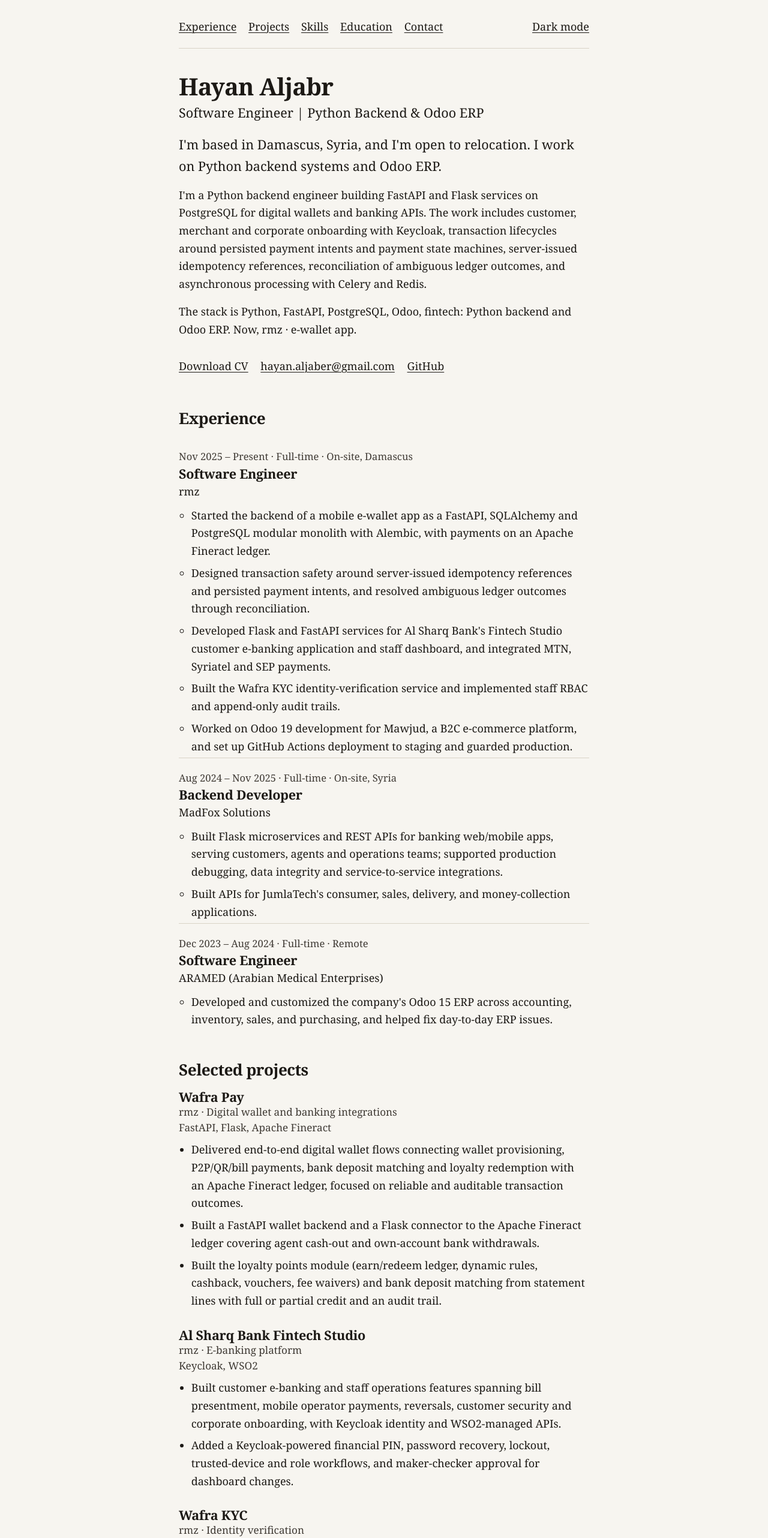
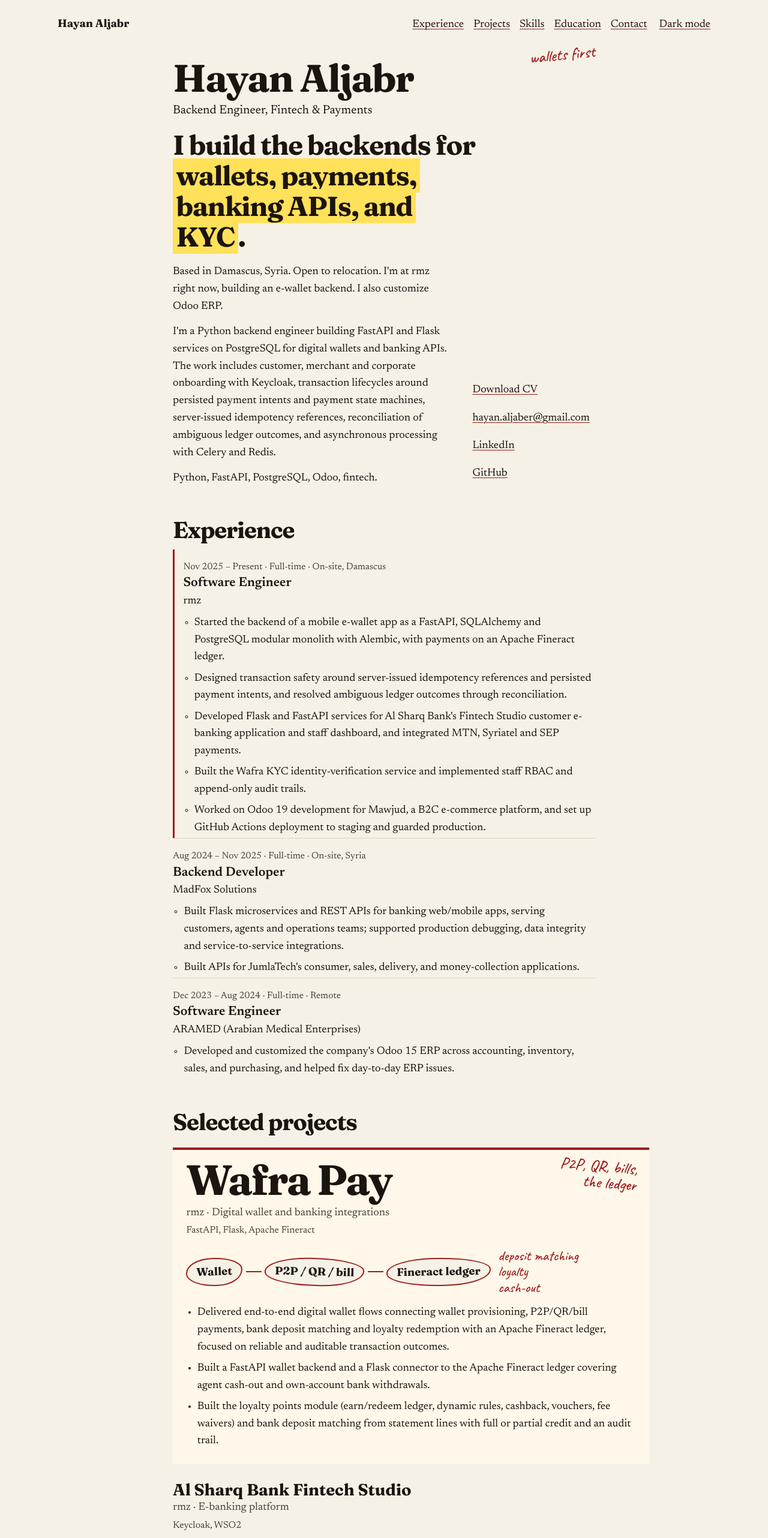
Before and after one commit to hayan-gh/hayan-gh.github.io, a plain HTML site: page index.html in a window 1280 px wide. Shown: the top 2564 px of the page at 60% size. Drawn offline with Linux system fonts and the light colour scheme.

Commit message:
Give the personal page a louder, hand-made voice.
Lead with fintech, set the name in Fraunces, and let Wafra Pay carry a drawn payment flow.

Co-authored-by: Hayan Aljabr <hayan-gh@users.noreply.github.com>

```diff
--- a/css/styles.css
+++ b/css/styles.css
@@ -1,77 +1,110 @@
 @font-face {
-  font-family: "Noto Serif";
-  src: url("../assets/fonts/NotoSerif-Regular.ttf") format("truetype");
+  font-family: Fraunces;
+  src: url("../assets/fonts/Fraunces-Bold.woff2") format("woff2");
+  font-weight: 700;
+  font-style: normal;
+  font-display: swap;
+}
+
+@font-face {
+  font-family: Newsreader;
+  src: url("../assets/fonts/Newsreader-Regular.woff2") format("woff2");
   font-weight: 400;
   font-style: normal;
   font-display: swap;
 }
 
 @font-face {
-  font-family: "Noto Serif";
-  src: url("../assets/fonts/NotoSerif-Bold.ttf") format("truetype");
-  font-weight: 700;
+  font-family: Newsreader;
+  src: url("../assets/fonts/Newsreader-SemiBold.woff2") format("woff2");
+  font-weight: 600;
+  font-style: normal;
+  font-display: swap;
+}
+
+@font-face {
+  font-family: Caveat;
+  src: url("../assets/fonts/Caveat-Medium.woff2") format("woff2");
+  font-weight: 500;
   font-style: normal;
   font-display: swap;
 }
 
 :root {
-  --bg: #f7f5f0;
-  --ink: #1c1915;
-  --muted: #3f3a34;
-  --line: #d9d3c7;
-  --focus: #1c1915;
+  --bg: #f6f1e6;
+  --ink: #1c140f;
+  --muted: #4a3f36;
+  --line: #ddd2c2;
+  --stamp: #9d1c1c;
+  --mark: #ffe15a;
+  --mark-ink: #1c140f;
+  --feature: #fff8ea;
+  --focus: #1c140f;
   color-scheme: light;
 }
 
 @media (prefers-color-scheme: dark) {
   :root:not([data-theme="light"]) {
-    --bg: #1c1b19;
-    --ink: #f3efe6;
-    --muted: #d2cbc0;
-    --line: #3c3832;
-    --focus: #f3efe6;
+    --bg: #161311;
+    --ink: #f6f0e6;
+    --muted: #d4c8b8;
+    --line: #3a332c;
+    --stamp: #ffb4a8;
+    --mark: #ffe15a;
+    --mark-ink: #1c140f;
+    --feature: #241c17;
+    --focus: #f6f0e6;
     color-scheme: dark;
   }
 }
 
 :root[data-theme="dark"] {
-  --bg: #1c1b19;
-  --ink: #f3efe6;
-  --muted: #d2cbc0;
-  --line: #3c3832;
-  --focus: #f3efe6;
+  --bg: #161311;
+  --ink: #f6f0e6;
+  --muted: #d4c8b8;
+  --line: #3a332c;
+  --stamp: #ffb4a8;
+  --mark: #ffe15a;
+  --mark-ink: #1c140f;
+  --feature: #241c17;
+  --focus: #f6f0e6;
   color-scheme: dark;
 }
 
-:root[data-theme="light"] {
-  color-scheme: light;
-}
+:root[data-theme="light"] { color-scheme: light; }
 
 *,
 *::before,
 *::after { box-sizing: border-box; }
 
-html { font-size: 112.5%; }
-
 body {
   margin: 0;
   background: var(--bg);
   color: var(--ink);
-  font-family: "Noto Serif", Palatino, "Palatino Linotype", serif;
-  font-weight: 400;
-  line-height: 1.65;
+  font-family: Newsreader, Palatino, "Palatino Linotype", serif;
+  font-size: 1.125rem;
+  line-height: 1.6;
   text-rendering: optimizeLegibility;
 }
 
 h1, h2, h3, p { margin: 0; }
 
+h1, .punch, .feature h3 {
+  font-family: Fraunces, "Iowan Old Style", Palatino, serif;
+  font-weight: 700;
+  letter-spacing: -0.03em;
+}
+
 a {
   color: inherit;
+  text-decoration-line: underline;
+  text-decoration-color: var(--stamp);
   text-decoration-thickness: 1px;
-  text-underline-offset: 0.16em;
+  text-underline-offset: 0.18em;
+  transition: text-decoration-thickness 0.16s ease;
 }
 
-a:hover { text-decoration-thickness: 2px; }
+a:hover { text-decoration-thickness: 3px; }
 
 :focus { outline: none; }
 
@@ -81,43 +114,62 @@ a:hover { text-decoration-thickness: 2px; }
 }
 
 ::selection {
-  background: #d7c4a1;
-  color: #1c1915;
+  background: var(--mark);
+  color: var(--mark-ink);
 }
 
 .skip {
   position: absolute;
   left: 0.75rem;
   top: 0;
-  transform: translateY(-120%);
+  transform: translateY(-140%);
   background: var(--ink);
   color: var(--bg);
-  padding: 0.45rem 0.7rem;
+  padding: 0.4rem 0.7rem;
   z-index: 5;
 }
 
 .skip:focus { transform: none; }
 
+.visually-hidden {
+  position: absolute;
+  width: 1px;
+  height: 1px;
+  padding: 0;
+  margin: -1px;
+  overflow: hidden;
+  clip: rect(0, 0, 0, 0);
+  white-space: nowrap;
+  border: 0;
+}
+
 .mast {
   display: flex;
   flex-wrap: wrap;
   align-items: baseline;
-  justify-content: space-between;
-  gap: 0.75rem 1.5rem;
-  width: min(38rem, calc(100% - 2.5rem));
-  margin: 1.25rem auto 0;
-  padding-bottom: 0.75rem;
-  border-bottom: 1px solid var(--line);
+  gap: 0.6rem 1.25rem;
+  width: min(68rem, calc(100% - 2.5rem));
+  margin: 0.8rem auto 0;
+  padding: 0.4rem 0 0.7rem;
+}
+
+.home {
+  font-family: Fraunces, Palatino, serif;
+  font-weight: 700;
+  text-decoration: none;
+  margin-right: auto;
 }
 
 .nav {
   display: flex;
   flex-wrap: wrap;
-  gap: 0.35rem 1.1rem;
+  gap: 0.2rem 1rem;
 }
 
 .nav a,
-.theme-toggle {
+.theme-toggle,
+.links a,
+.contact-list a {
   min-height: 44px;
   display: inline-flex;
   align-items: center;
@@ -125,192 +177,272 @@ a:hover { text-decoration-thickness: 2px; }
 
 .theme-toggle {
   appearance: none;
+  border: 0;
   background: none;
-  border: 0;
   padding: 0;
   color: inherit;
   font: inherit;
+  cursor: pointer;
   text-decoration: underline;
-  text-underline-offset: 0.16em;
-  cursor: pointer;
+  text-decoration-color: var(--stamp);
+  text-underline-offset: 0.18em;
 }
 
 .page {
-  width: min(38rem, calc(100% - 2.5rem));
-  margin: 2.25rem auto 4rem;
+  width: min(44rem, calc(100% - 2.5rem));
+  margin: 0 auto 4rem;
+}
+
+.hero { position: relative; padding-top: 1.2rem; }
+
+.scribble {
+  font-family: Caveat, "Segoe Print", cursive;
+  font-size: 1.7rem;
+  line-height: 1;
+  color: var(--stamp);
+  margin: 0;
+}
+
+.hero .scribble {
+  position: absolute;
+  right: 0;
+  top: 0.2rem;
+  transform: rotate(-6deg);
+  max-width: 9rem;
 }
 
 h1 {
-  font-size: clamp(1.85rem, 3.1vw, 2.65rem);
-  font-weight: 700;
-  letter-spacing: -0.02em;
-  line-height: 1.15;
+  font-size: clamp(2.15rem, 5vw, 4.15rem);
+  line-height: 1.02;
   white-space: nowrap;
-  margin-bottom: 0.35rem;
+  margin: 0.2rem 0 0.35rem;
 }
 
 .title {
-  font-size: 1.2rem;
-  line-height: 1.35;
-  margin-bottom: 1.15rem;
+  font-size: 1.25rem;
+  margin-bottom: 1rem;
 }
 
-.lede { font-size: 1.2rem; }
+.punch {
+  font-size: clamp(1.85rem, 3.6vw, 2.85rem);
+  line-height: 1.12;
+  max-width: 16ch;
+  margin-bottom: 1.2rem;
+}
 
-.intro p + p { margin-top: 0.9rem; }
+.mark {
+  background: var(--mark);
+  color: var(--mark-ink);
+  box-decoration-break: clone;
+  -webkit-box-decoration-break: clone;
+  padding: 0 0.12em;
+}
+
+.hero-split {
+  display: grid;
+  grid-template-columns: minmax(0, 1.6fr) minmax(9rem, 0.7fr);
+  gap: 1.25rem 2rem;
+  align-items: end;
+}
+
+.hero-split p + p { margin-top: 0.85rem; }
 
 .links {
-  margin-top: 1.35rem !important;
   display: flex;
-  flex-wrap: wrap;
-  gap: 0.35rem 1.15rem;
+  flex-direction: column;
+  align-items: flex-start;
+  gap: 0.15rem;
+  margin: 0;
 }
 
-.links a { min-height: 44px; display: inline-flex; align-items: center; }
-
-section { margin-top: 2.75rem; }
+section { margin-top: 3.2rem; }
 
 h2 {
-  font-size: 1.45rem;
+  font-family: Fraunces, Palatino, serif;
+  font-size: clamp(1.8rem, 3vw, 2.4rem);
   font-weight: 700;
-  letter-spacing: -0.02em;
-  line-height: 1.2;
-  margin-bottom: 0.85rem;
+  letter-spacing: -0.03em;
+  line-height: 1.05;
+  margin-bottom: 0.8rem;
 }
 
-#languages-heading { margin-top: 1.75rem; }
+.timeline { list-style: none; margin: 0; padding: 0; }
 
-.timeline {
-  list-style: none;
-  margin: 0;
-  padding: 0;
-}
-
-.role {
-  margin: 0;
-  padding: 1.15rem 0 0.2rem;
-}
+.role { padding: 1.05rem 0 0.15rem; }
 
 .timeline .role + .role { border-top: 1px solid var(--line); }
 
-.meta {
-  color: var(--muted);
-  font-size: 0.92rem;
-  line-height: 1.4;
-  margin-bottom: 0.2rem;
-}
+.role.now { border-left: 3px solid var(--stamp); padding-left: 0.9rem; }
+
+.meta, .where, .tools { color: var(--muted); }
+
+.meta { font-size: 0.98rem; margin-bottom: 0.15rem; }
 
 h3 {
-  font-size: 1.2rem;
-  font-weight: 700;
-  letter-spacing: -0.015em;
-  line-height: 1.25;
+  font-size: 1.35rem;
+  font-weight: 600;
+  line-height: 1.2;
 }
 
 .org { margin: 0.1rem 0 0.45rem; }
 
-.where,
-.tools {
-  color: var(--muted);
-  font-size: 0.95rem;
-  line-height: 1.4;
-}
-
-.tools { margin-top: 0.15rem; }
-
-.project { margin-top: 1.55rem; }
-
-.project:first-of-type { margin-top: 0.4rem; }
-
-.project ul,
-.role ul {
-  margin: 0.55rem 0 0;
+.role ul, .project ul, .feature ul {
+  margin: 0.45rem 0 0;
   padding-left: 1.15rem;
 }
 
-.project li + li,
-.role li + li { margin-top: 0.4rem; }
+.role li + li, .project li + li, .feature li + li { margin-top: 0.4rem; }
 
-.skill { margin: 0 0 1rem; }
+.feature {
+  position: relative;
+  margin-top: 1.4rem;
+  margin-right: -7vw;
+  padding: 1.3rem 1.4rem 1.4rem;
+  background: var(--feature);
+  box-shadow: inset 0 4px 0 var(--stamp);
+}
+
+.feature h3 {
+  font-size: clamp(2.4rem, 6vw, 4.4rem);
+  line-height: 0.95;
+  letter-spacing: -0.04em;
+  max-width: 8ch;
+}
+
+.feature .where { margin-top: 0.45rem; }
+
+.feature-note {
+  position: absolute;
+  right: 1.2rem;
+  top: 1rem;
+  transform: rotate(5deg);
+  text-align: right;
+  max-width: 10rem;
+}
+
+.flow {
+  display: flex;
+  flex-wrap: wrap;
+  align-items: center;
+  gap: 0.45rem 0.35rem;
+  margin: 1.1rem 0 1rem;
+}
+
+.node {
+  border: 2px solid var(--stamp);
+  border-radius: 46% 50% 44% 52% / 52% 42% 56% 46%;
+  padding: 0.7rem 0.95rem;
+  font-family: Fraunces, Palatino, serif;
+  font-weight: 700;
+  font-size: 1.15rem;
+  line-height: 1.1;
+  background: var(--bg);
+}
+
+.tilt-a { transform: rotate(-2deg); }
+.tilt-b { transform: rotate(1.4deg); }
+.tilt-c { transform: rotate(-1deg); }
+
+.join {
+  width: 1.6rem;
+  height: 2px;
+  background: var(--stamp);
+  display: inline-block;
+}
+
+.side {
+  display: flex;
+  flex-direction: column;
+  gap: 0.2rem;
+  margin-left: 0.4rem;
+  font-family: Caveat, cursive;
+  font-size: 1.45rem;
+  line-height: 1;
+  color: var(--stamp);
+}
+
+.project { margin-top: 1.7rem; }
+
+.project h3 { font-family: Fraunces, Palatino, serif; font-weight: 700; font-size: 1.7rem; }
+
+.tools { margin-top: 0.15rem; font-size: 1rem; }
+
+.skills {
+  display: grid;
+  grid-template-columns: 1fr 1fr;
+  gap: 1.1rem 2rem;
+}
+
+.skill.wide { grid-column: 1 / -1; }
 
 .skill h3 {
-  font-size: 1.05rem;
-  margin-bottom: 0.1rem;
+  font-family: Fraunces, Palatino, serif;
+  font-size: 1.25rem;
+  font-weight: 700;
+  margin-bottom: 0.15rem;
 }
 
-.skill.short { margin-bottom: 0; }
+#languages-heading { margin-top: 1.8rem; }
 
-.skill.wide { max-width: 38rem; }
+#education p + p { margin-top: 0.15rem; }
 
-#education p + p { margin-top: 0.2rem; }
-
-.lang-list,
-.contact-list {
+.lang-list, .contact-list {
   list-style: none;
-  margin: 0.4rem 0 0;
+  margin: 0.35rem 0 0;
   padding: 0;
 }
-
-.lang-list li,
-.contact-list li { margin-top: 0.35rem; }
 
 .lang-list li {
   display: flex;
   justify-content: space-between;
-  gap: 1.5rem;
-  max-width: 18rem;
+  gap: 1rem;
+  max-width: 16rem;
+  padding: 0.35rem 0;
   border-bottom: 1px solid var(--line);
-  padding: 0.35rem 0;
   min-height: 44px;
   align-items: center;
 }
 
 .contact-list a {
-  display: flex;
+  gap: 0.4rem 0.8rem;
   flex-wrap: wrap;
-  gap: 0.35rem 0.8rem;
-  min-height: 44px;
-  align-items: center;
 }
 
 .contact-list span { color: var(--muted); }
 
 .site-footer {
-  width: min(38rem, calc(100% - 2.5rem));
+  width: min(44rem, calc(100% - 2.5rem));
   margin: 0 auto 3rem;
-  padding-top: 1rem;
+  padding-top: 0.8rem;
   border-top: 1px solid var(--line);
   color: var(--muted);
-  font-size: 0.95rem;
 }
 
-.site-footer p + p { margin-top: 0.2rem; }
+.site-footer p + p { margin-top: 0.15rem; }
+
+@media (max-width: 800px) {
+  .hero .scribble { position: static; transform: rotate(-3deg); margin-bottom: 0.2rem; }
+  .hero-split { grid-template-columns: 1fr; }
+  .feature { margin-right: 0; }
+  .feature-note { position: static; transform: none; text-align: left; margin-bottom: 0.3rem; }
+  .skills { grid-template-columns: 1fr; }
+  .punch { max-width: 22ch; }
+}
 
 @media (max-width: 480px) {
-  html { font-size: 106%; }
-
-  h1 {
-    font-size: clamp(1.55rem, 7.4vw, 2.05rem);
-    white-space: nowrap;
-  }
-
-  .title { font-size: 1.08rem; }
+  h1 { font-size: clamp(1.65rem, 8.2vw, 2.15rem); }
+  .feature h3 { font-size: 2.5rem; }
+  .join { display: none; }
+  .flow { align-items: flex-start; }
 }
 
 @media (prefers-reduced-motion: reduce) {
-  html { scroll-behavior: auto; }
+  a, .theme-toggle { transition: none; }
+  .tilt-a, .tilt-b, .tilt-c, .hero .scribble, .feature-note { transform: none; }
 }
 
 @media print {
-  .theme-toggle,
-  .skip { display: none; }
-
-  .mast,
-  .page,
-  .site-footer {
-    margin-left: 0;
-    width: auto;
-  }
-
+  .theme-toggle, .skip, .scribble { display: none; }
+  .feature { margin-right: 0; box-shadow: none; }
   a { text-decoration: underline; }
 }
--- a/index.html
+++ b/index.html
@@ -10,7 +10,7 @@
     />
     <meta name="author" content="Hayan Aljabr" />
     <meta name="robots" content="index, follow" />
-    <meta name="theme-color" content="#f7f5f0" />
+    <meta name="theme-color" content="#f6f1e6" />
     <meta property="og:type" content="website" />
     <meta property="og:title" content="Hayan Aljabr — Software Engineer | Python Backend &amp; Odoo ERP" />
     <meta
@@ -67,6 +67,7 @@
   <body>
     <a class="skip" href="#content">Skip to content</a>
     <header class="mast">
+      <a class="home" href="#top">Hayan Aljabr</a>
       <nav class="nav" aria-label="Page">
         <a href="#experience">Experience</a>
         <a href="#projects">Projects</a>
@@ -74,19 +75,23 @@
         <a href="#education">Education</a>
         <a href="#contact">Contact</a>
       </nav>
-      <button class="theme-toggle" type="button" data-theme-toggle aria-pressed="false">
-        Dark mode
-      </button>
+      <button class="theme-toggle" type="button" data-theme-toggle aria-pressed="false">Dark mode</button>
     </header>
 
     <main id="content">
       <article class="page">
-        <header class="intro" id="top">
+        <header class="hero" id="top">
+          <p class="scribble" aria-hidden="true">wallets first</p>
           <h1 id="name">Hayan Aljabr</h1>
-          <p class="title">Software Engineer | Python Backend &amp; Odoo ERP</p>
-          <p class="lede">
-            I'm based in Damascus, Syria, and I'm open to relocation. I work on Python
-            backend systems and Odoo ERP.
+          <p class="title">Backend Engineer, Fintech &amp; Payments</p>
+          <p class="punch">
+            I build the backends for <span class="mark">wallets, payments, banking APIs, and KYC</span>.
+          </p>
+          <div class="hero-split">
+            <div>
+              <p>
+                Based in Damascus, Syria. Open to relocation. I'm at rmz right now, building
+                an e-wallet backend. I also customize Odoo ERP.
               </p>
               <p>
                 I'm a Python backend engineer building FastAPI and Flask services on PostgreSQL
@@ -96,21 +101,21 @@
                 references, reconciliation of ambiguous ledger outcomes, and asynchronous
                 processing with Celery and Redis.
               </p>
-          <p>
-            The stack is Python, FastAPI, PostgreSQL, Odoo, fintech: Python backend and
-            Odoo ERP. Now, rmz · e-wallet app.
-          </p>
+              <p>Python, FastAPI, PostgreSQL, Odoo, fintech.</p>
+            </div>
             <p class="links">
               <a href="cv/Hayan_Aljabr_CV_EN.pdf" download>Download CV</a>
               <a href="mailto:hayan.aljaber@gmail.com">hayan.aljaber@gmail.com</a>
+              <a href="https://www.linkedin.com/in/hayan-aljabr" rel="me">LinkedIn</a>
               <a href="https://github.com/hayan-gh" rel="me">GitHub</a>
             </p>
+          </div>
         </header>
 
         <section id="experience" aria-labelledby="experience-heading">
           <h2 id="experience-heading">Experience</h2>
           <ol class="timeline">
-            <li class="role">
+            <li class="role now">
               <p class="meta">Nov 2025 – Present · Full-time · On-site, Damascus</p>
               <h3>Software Engineer</h3>
               <p class="org">rmz</p>
@@ -173,10 +178,27 @@
         <section id="projects" aria-labelledby="projects-heading">
           <h2 id="projects-heading">Selected projects</h2>
 
-          <section class="project" aria-labelledby="wafra-pay">
+          <section class="feature" aria-labelledby="wafra-pay">
+            <p class="scribble feature-note">P2P, QR, bills, the ledger</p>
             <h3 id="wafra-pay">Wafra Pay</h3>
             <p class="where">rmz · Digital wallet and banking integrations</p>
             <p class="tools">FastAPI, Flask, Apache Fineract</p>
+            <figure class="flow">
+              <figcaption class="visually-hidden">
+                Wallet provisioning connects to P2P, QR and bill payments, then an Apache Fineract
+                ledger, with deposit matching and loyalty alongside.
+              </figcaption>
+              <div class="node tilt-a"><span>Wallet</span></div>
+              <span class="join" aria-hidden="true"></span>
+              <div class="node tilt-b"><span>P2P / QR / bill</span></div>
+              <span class="join" aria-hidden="true"></span>
+              <div class="node tilt-c"><span>Fineract ledger</span></div>
+              <div class="side">
+                <span>deposit matching</span>
+                <span>loyalty</span>
+                <span>cash-out</span>
+              </div>
+            </figure>
             <ul>
               <li>
                 Delivered end-to-end digital wallet flows connecting wallet provisioning,
@@ -253,6 +275,7 @@
 
         <section id="skills" aria-labelledby="skills-heading">
           <h2 id="skills-heading">Skills</h2>
+          <div class="skills">
             <div class="skill">
               <h3>Backend</h3>
               <p>
@@ -278,9 +301,10 @@
               <h3>Security and onboarding</h3>
               <p>Keycloak, JWT, RBAC, OTP, KYB, audit logging, WSO2, SEP</p>
             </div>
-          <div class="skill short">
+            <div class="skill">
               <h3>Also</h3>
               <p>Odoo 15/17/19 custom modules</p>
+            </div>
           </div>
         </section>
 
--- a/js/main.js
+++ b/js/main.js
@@ -21,7 +21,7 @@
 
   function paintChrome(theme) {
     var meta = document.querySelector('meta[name="theme-color"]');
-    if (meta) meta.setAttribute("content", theme === "dark" ? "#1c1b19" : "#f7f5f0");
+    if (meta) meta.setAttribute("content", theme === "dark" ? "#161311" : "#f6f1e6");
   }
 
   function apply(theme) {
```
Also changed, not shown: assets/fonts/Caveat-Medium.woff2 (added), assets/fonts/Fraunces-Bold.woff2 (added), assets/fonts/Newsreader-Regular.woff2 (added), assets/fonts/Newsreader-SemiBold.woff2 (added), assets/fonts/additional-credits.txt (added), favicon.svg. Lines whose indentation alone changed are shown as unchanged.
